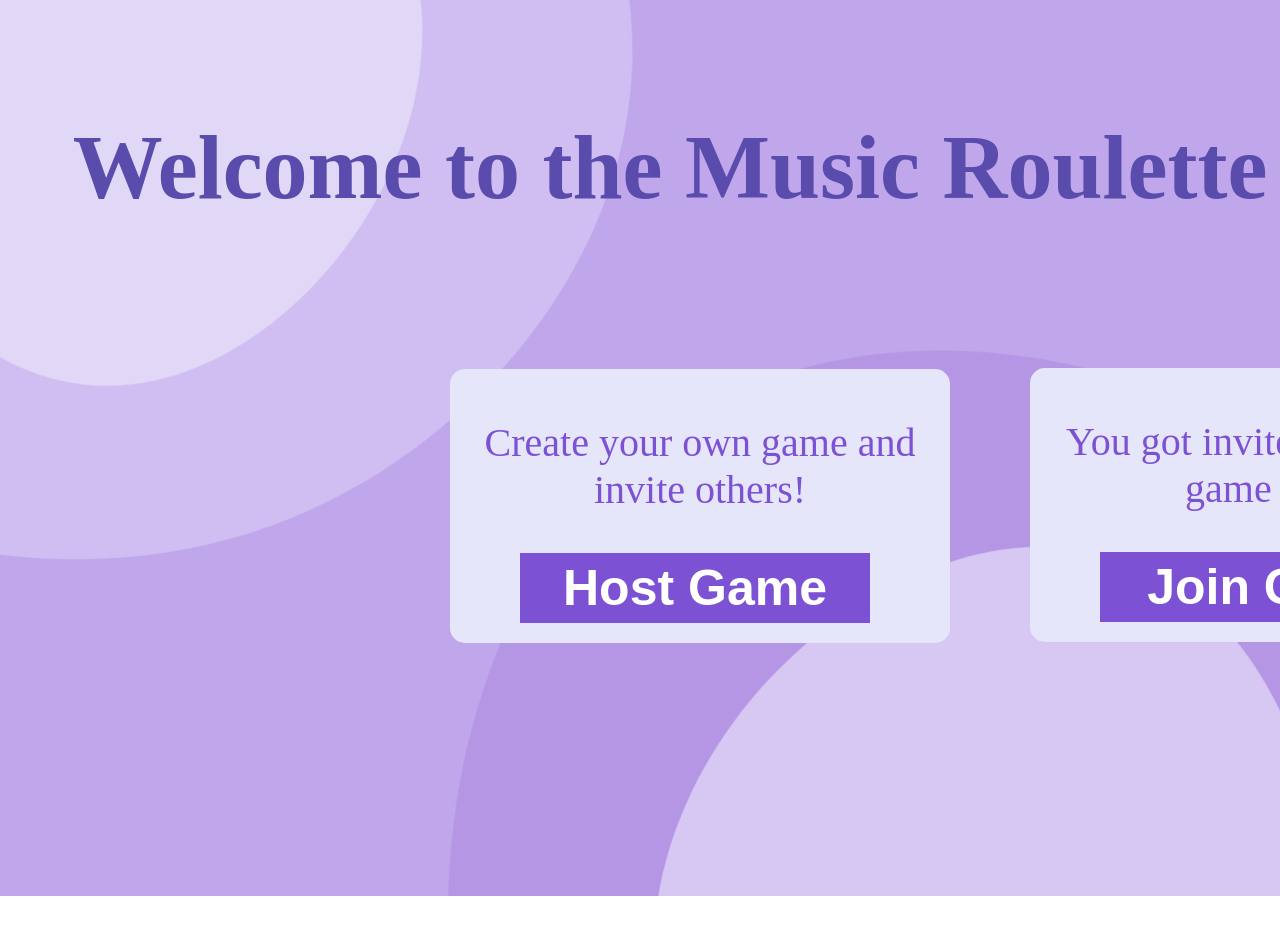
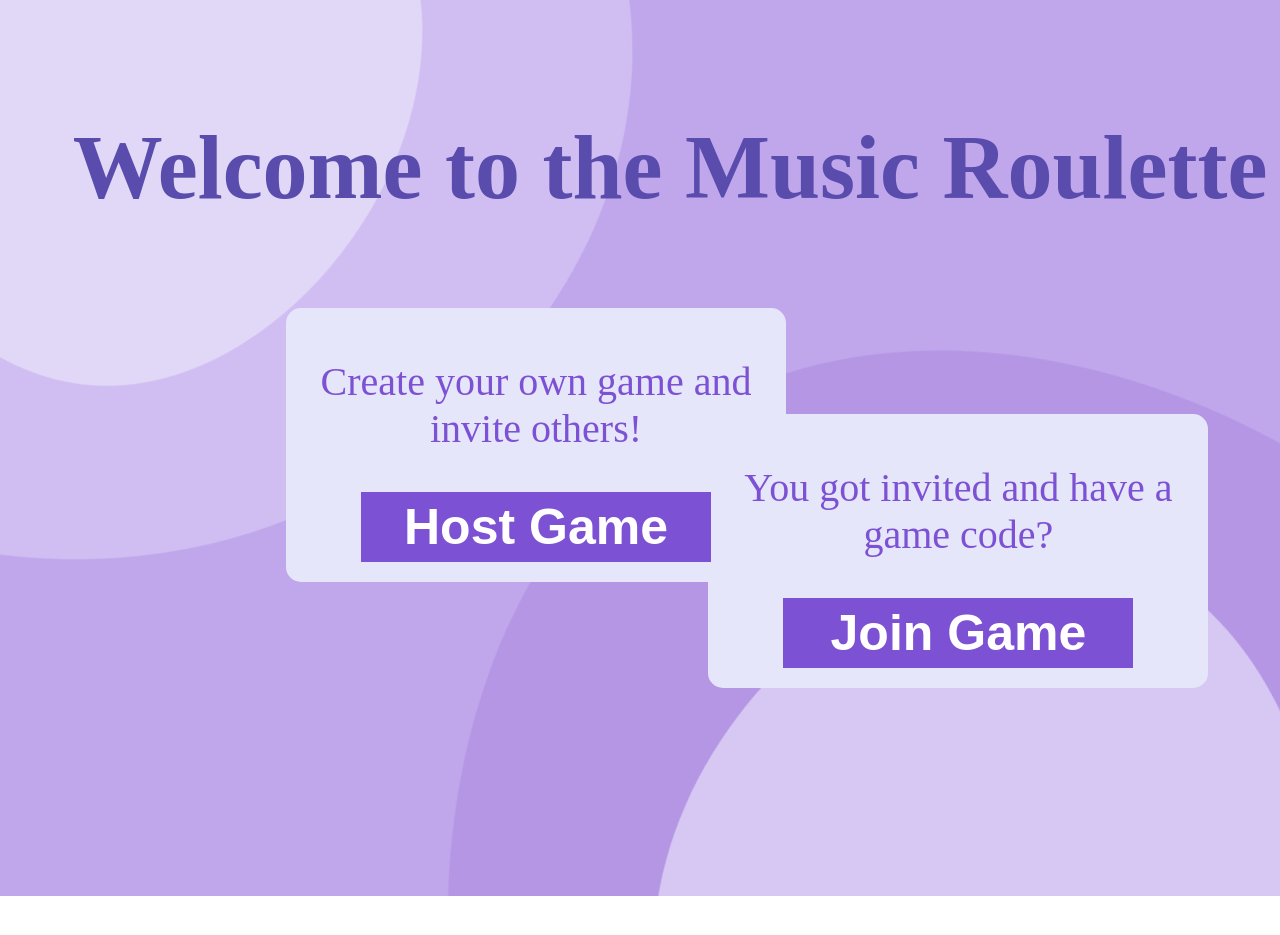
Before and after one commit to Reymer249/music-roulette, a Django app: page / in a window 1280 px wide. Shown: the top 935 px of the page. Run offline with Django 4.2, Linux system fonts and the light colour scheme; some libraries are stand-ins or nearby versions.

Commit message:
replace px with % and remove hyperlinks

```diff
--- a/game/templates/main_page/index.html
+++ b/game/templates/main_page/index.html
@@ -44,9 +44,9 @@ h1 {
     border: 2px hidden;
     border-radius: 15px;
     width: 500px;
-    margin-left: 420px;
+    margin-left: 20%;
     background: lavender;
-    margin-top: 150px;
+    margin-top: 7%;
 }
 .host_text {
     padding-top: 10%;
@@ -56,8 +56,8 @@ h1 {
 }
 
 .host_button {
-    margin-left: 70px;
-    margin-bottom: 20px;
+    margin-left: 15%;
+    margin-bottom: 4%;
     border: hidden;
     font-size: 50px;
     background: rgb(125, 81, 212);
@@ -68,8 +68,8 @@ h1 {
 }
 .join {
     float: none;
-    margin-left: 1000px;
-    margin-top: -315px;
+    margin-left: 53%;
+    margin-top: -16.3%;
     border: 2px hidden;
     border-radius: 15px;
     width: 500px;
@@ -82,8 +82,8 @@ h1 {
     color: rgb(125, 81, 212);
 }
 .join_button {
-    margin-left: 70px;
-    margin-bottom: 20px;
+    margin-left: 15%;
+    margin-bottom: 4%;
     border: hidden;
     font-size: 50px;
     background: rgb(125, 81, 212);
```
Also changed, not shown: game/templates/lobbyselect_page/index.html (+7 -4 lines).
